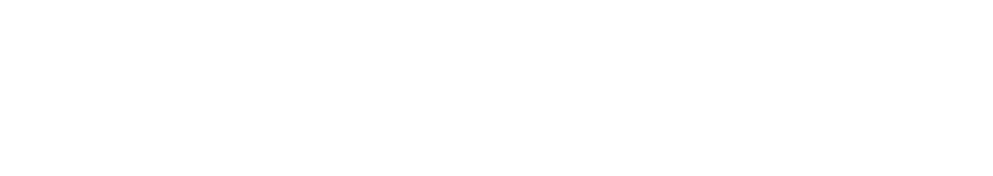
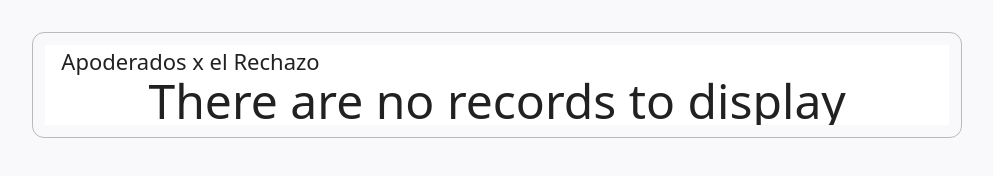
Before and after one commit to jaimeespoz/apoderados, a React app: page /nomina in a window 1280 px wide. Before the commit this address had no page. Shown: the whole page, without its empty margins (222-1215 px from the left). Built offline with nearby package versions, Linux system fonts and the light colour scheme; no server answers.

Commit message:
16.08.2022

```diff
--- a/package.json
+++ b/package.json
@@ -10,11 +10,13 @@
     "@testing-library/react": "^13.3.0",
     "@testing-library/user-event": "^13.5.0",
     "react": "^18.2.0",
+    "react-data-table-component": "^7.5.2",
     "react-dom": "^18.2.0",
     "react-icons": "^4.4.0",
     "react-router-dom": "^6.3.0",
     "react-scripts": "5.0.1",
     "react-select": "^5.4.0",
+    "styled-components": "^5.3.5",
     "validar-rut": "^3.0.0",
     "web-vitals": "^2.1.4"
   },
--- a/src/components/layout/index.js
+++ b/src/components/layout/index.js
@@ -13,12 +13,12 @@ export function VinculosPpalNav() {
 						<p className="navlink-lg fc-blue">Inicio</p>
 					</Link>
 				</article>
-				{/* <article className="flex-auto mr-4">
-					<Link to="/reclamos">
-						<p className="navlink-lg fc-blue">Reclamos</p>
+				<article className="flex-auto mr-4">
+					<Link to="/nomina">
+						<p className="navlink-lg fc-blue">Nomina</p>
 					</Link>
 				</article>
-				<article className="flex-auto mr-4">
+				{/*<article className="flex-auto mr-4">
 					<Link to="/informacion">
 						<p className="navlink-lg fc-blue">Informacion</p>
 					</Link>
--- a/src/components/routes/index.js
+++ b/src/components/routes/index.js
@@ -6,6 +6,7 @@ import Home from '../../views/home/Home';
 // paginas
 import Contacto from '../../views/home/contacto/Contacto';
 import RegistroApoderados from '../../views/apoderados/RegistroApoderados';
+import NominaApoderados from '../../views/mantencion/NominaApoderados';
 
 import PrivacidadMain from '../../views/terminoscondiciones/PrivacidadMain';
 import SeguridadClaveMain from '../../views/terminoscondiciones/SeguridadClaveMain';
@@ -42,6 +43,7 @@ export const Rutas = () => {
 			<Routes>
 				<Route path="/" element={<Home />} />
 				<Route path="/registroapoderados" element={<RegistroApoderados />} />
+				<Route path="/nomina" element={<NominaApoderados />} />
 				<Route path="/contacto" element={<Contacto />} />
 
 				<Route path="/terminos" element={<TerminosUsoMain />} />
--- a/src/views/home/Headings.js
+++ b/src/views/home/Headings.js
@@ -12,10 +12,10 @@ function Headings() {
 		navigate('/');
 	}
 
-	// function handleReclamos(e) {
-	// 	e.preventDefault();
-	// 	navigate('/reclamos');
-	// }
+	function handleNomina(e) {
+		e.preventDefault();
+		navigate('/nomina');
+	}
 
 	// function handleInformacion(e) {
 	// 	e.preventDefault();
@@ -54,6 +54,11 @@ function Headings() {
 						Inicio
 					</p>
 				</article>
+				{/* <article className="flex-auto">
+					<p className="navlink fc-white" onClick={handleNomina}>
+						Nomina
+					</p>
+				</article> */}
 				<article className="flex-auto">
 					<p className="navlink fc-white" onClick={handleContacto}>
 						Contacto
--- a/src/views/home/Home.js
+++ b/src/views/home/Home.js
@@ -32,14 +32,13 @@ function Home() {
 							<div className="w-16">
 								<img src={Logo} alt="" className="logo" />
 							</div>
+							<>La Diestra</>
 							<h2 className="text-xl uppercase font-bold">
 								Plebiscito 4 de Septiembre del 2022
 							</h2>
 							<h1 className="text-6xl font-bold">Apoderados x el Rechazo</h1>
-							<p className="text-lg">Ayudanos -solo- el dia de la votacion</p>
-							<p className="text-lg">
-								Solo un dia de tu tiempo, que cambiara la historia de Chile
-							</p>
+							{/* <p className="text-lg">Ayudanos -solo- el dia de la votacion</p> */}
+							<p className="text-lg">Juntos para salvar CHILE</p>
 							<button
 								className="bg-gradient-to-r from-pink-600 to-orange-600 py-3 px-6 text-lg rounded-md w-48"
 								onClick={handleClick}
--- /dev/null
+++ b/src/views/mantencion/NominaApoderados.js
@@ -0,0 +1,143 @@
+// import '../App.css';
+import 'styled-components';
+import React, { useState, useEffect } from 'react';
+import DataTable, { defaultThemes } from 'react-data-table-component';
+import { helpHttp } from '../../components/stateManagement/helpers/helpHttp';
+import {
+	url_apoderados_query,
+	url_regiones,
+} from '../../components/routes/Urls';
+
+const customStyles = {
+	header: {
+		style: {
+			minHeight: '32px',
+		},
+	},
+	headRow: {
+		style: {
+			borderTopStyle: 'solid',
+			borderTopWidth: '1px',
+			borderTopColor: defaultThemes.default.divider.default,
+		},
+	},
+	headCells: {
+		style: {
+			'&:not(:last-of-type)': {
+				borderRightStyle: 'solid',
+				borderRightWidth: '1px',
+				borderRightColor: defaultThemes.default.divider.default,
+			},
+		},
+	},
+	cells: {
+		style: {
+			'&:not(:last-of-type)': {
+				borderRightStyle: 'solid',
+				borderRightWidth: '1px',
+				color: '#000000',
+				borderRightColor: defaultThemes.default.divider.default,
+			},
+		},
+	},
+};
+
+const NominaApoderados = () => {
+	//1 - Configurar los hooks
+	const [users, setUsers] = useState([]);
+	let api = helpHttp();
+
+	let data = {
+		filter: "NOMBRES='JAIme'",
+		limit: 3,
+	};
+
+	let options = {
+		body: data,
+		// headers: { 'content-type': 'application/json' },
+	};
+
+	useEffect(() => {
+		api.post(url_apoderados_query, options).then((res) => {
+			if (!res.err) {
+				setUsers(res.apoderados);
+			} else {
+				setUsers('');
+			}
+		});
+	}, []);
+
+	//3 - Configuramos las columns para Datatable
+	const columns = [
+		{
+			name: 'Paterno',
+			selector: (row) => row.APELLIDO_PATERNO,
+			sortable: true,
+			width: '15%',
+		},
+		{
+			name: 'Materno',
+			selector: (row) => row.APELLIDO_MATERNO,
+			sortable: true,
+			width: '15%',
+		},
+		{
+			name: 'Nombres',
+			selector: (row) => row.NOMBRES,
+			sortable: true,
+			width: '15%',
+		},
+		{
+			name: 'RUT',
+			selector: (row) => row.RUT + '-' + row.DV,
+			width: '15%',
+		},
+		{
+			name: 'EMail',
+			selector: (row) => row.EMAIL,
+			width: '25%',
+		},
+		{
+			name: 'Celular',
+			selector: (row) => row.TELEFONO_MOVIL,
+			width: '15%',
+		},
+	];
+
+	const onRowClicked = (row, event) => {
+		alert('aca.' + JSON.stringify(row));
+		// onMeetingTitleClick(event, row.id);
+	};
+
+	return (
+		<main>
+			<div className="container-row mh">
+				<section className="flex-auto my-8 w-50"></section>
+				<section className="flex-auto my-8 w-50 mx-24">
+					<div className="container-row">
+						<article className="flex-auto bd-1">
+							<div className="container-row my-3 mx-3">
+								<article className="flex-auto">
+									<DataTable
+										title="Apoderados x el Rechazo"
+										columns={columns}
+										onRowClicked={onRowClicked}
+										data={users}
+										customStyles={customStyles}
+										highlightOnHover={true}
+										striped={true}
+										pointerOnHover={true}
+										pagination
+										responsive={true}
+									/>
+								</article>
+							</div>
+						</article>
+					</div>
+				</section>
+			</div>
+		</main>
+	);
+};
+
+export default NominaApoderados;
```
Also changed, not shown: src/api/ApoderadosAsignados.json (added, +24 -0 lines), src/api/ApoderadosContactados.json (added, +24 -0 lines), src/api/ApoderadosPresentacion.json (added, +16 -0 lines), src/api/ApoderadosValidado.json (added, +16 -0 lines), src/components/styles/Styles.css (+68 -5 lines), public/manifest.json, 1 other file.
